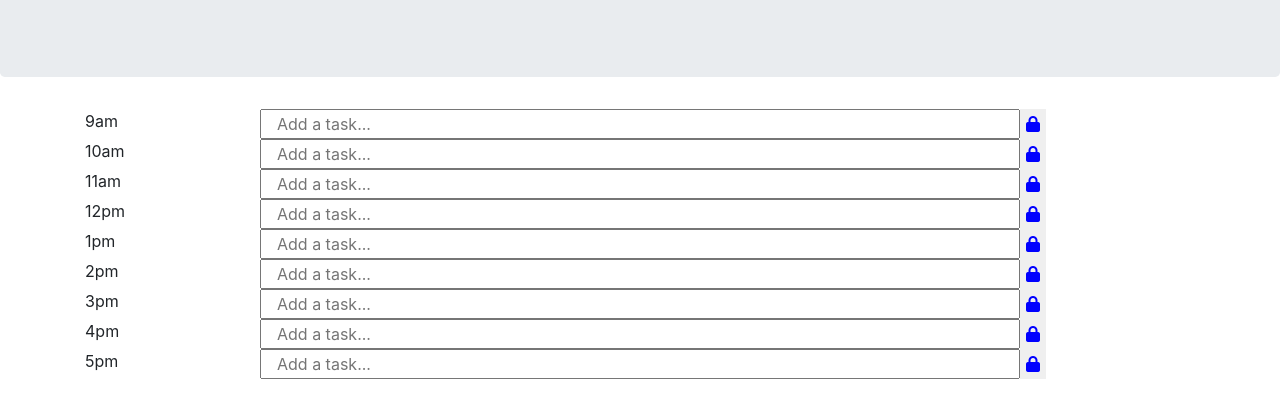
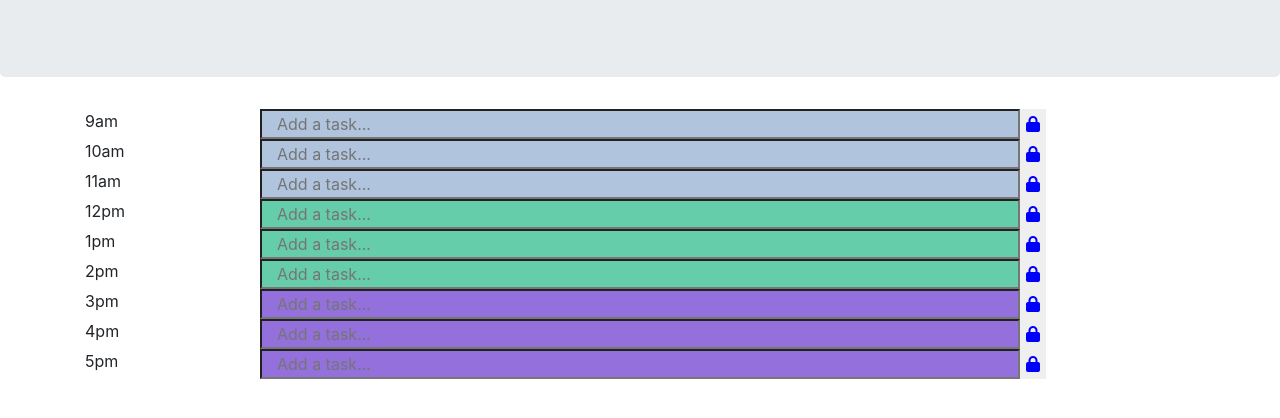
Before and after one commit to tlomax111/Scheduler, a plain HTML site: page index.html in a window 1280 px wide. Shown: the part 302-720 px from the top of the page. Drawn offline with nearby package versions, Linux system fonts and the light colour scheme.

Commit message:
adding changes to color

```diff
--- a/style.css
+++ b/style.css
@@ -4,78 +4,43 @@ button {
 }
 
 button:hover{
-    background-color:lightgray;
+    background-color:lightgray !important;
 
 }
 
-/* body {
-  font-family: 'Open Sans', sans-serif;
-  font-size: 16px;
-  line-height: 1;
+#textCol1 {
+    background-color: lightsteelblue !important;
+
 }
 
-textarea{
-  background: transparent;
-  border: none;
-  resize: none;
-  color: #000000;
-  border-left: 1px solid black;
-  padding: 10px;
+#textCol2{
+    background-color: lightsteelblue !important;
 }
 
-.jumbotron {
-  text-align: center;
-  background-color: transparent;
-  color: black;
-  border-radius: 0;
-  border-bottom: 10px solid black;
+#textCol3{
+    background-color: lightsteelblue !important;
 }
 
-.description{
-  white-space: pre-wrap;
+#textCol4{
+    background-color: mediumaquamarine !important;
 }
 
-.time-block{
-  text-align: center;
-  border-radius: 15px;
+#textCol5{
+    background-color: mediumaquamarine !important;
 }
 
-.row {
-  white-space: pre-wrap;
-  height: 80px;
-  border-top: 1px solid white;;
+#textCol6{
+    background-color: mediumaquamarine !important;
 }
 
-.hour {
-  background-color: #ffffff;
-  color: #000000;
-  border-top: 1px dashed #000000;
+#textCol7{
+    background-color: mediumpurple !important;
 }
 
-.past {
-  background-color: #d3d3d3;
-  color: white;
+#textCol8{
+    background-color: mediumpurple !important;
 }
 
-.present {
-  background-color: #ff6961;
-  color: white;
+#textCol9{
+    background-color: mediumpurple !important;
 }
-
-.future {
-  background-color: #77dd77;
-  color: white;
-}
-
-.saveBtn {
-  border-left: 1px solid black;
-  border-top-right-radius: 15px;
-  border-bottom-right-radius: 15px;
-  background-color: #06AED5;
-  color: white;
-}
-
-.saveBtn i:hover {
-  font-size: 20px;
-  transition: all .3s ease-in-out;
-} */
```
